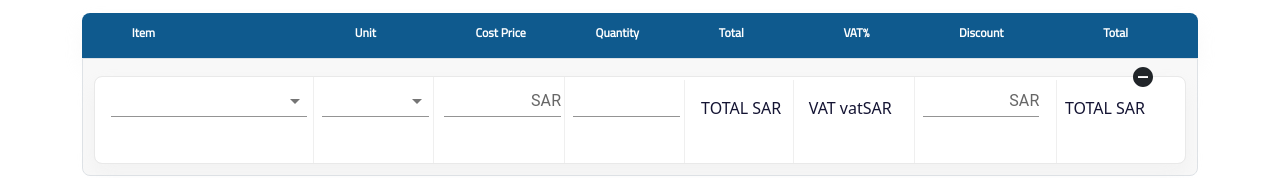
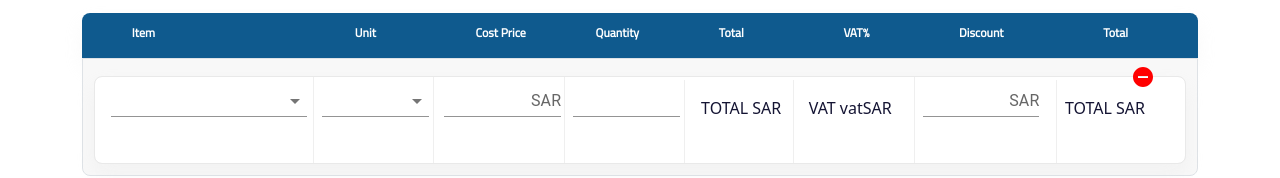
Before and after one commit to shaheerShahid03/TASK, a React (Create React App) app: page / in a window 1280 px wide. Shown: the part 235-413 px from the top of the page. Built offline with nearby package versions, Linux system fonts and the light colour scheme.

Commit message:
ICONS ADDED

```diff
--- a/src/App.js
+++ b/src/App.js
@@ -1,5 +1,5 @@
 import "./App.css";
-import Headings from "./COMPONENTs/TABLE/HEADING/Headings";
+import Headings from "./COMPONENTs/HEADING/Headings";
 import InvoiceTable from "./COMPONENTs/TABLE/InvoiceTable";
 
 function App() {
--- a/src/COMPONENTs/TABLE/InvoiceTable.js
+++ b/src/COMPONENTs/TABLE/InvoiceTable.js
@@ -183,7 +183,10 @@ const InvoiceTable = () => {
                 >
                   TOTAL SAR
                 </p>
-                <RemoveCircleIcon className="deleteIcon" />
+                <RemoveCircleIcon
+                  className="deleteIcon"
+                  style={{ color: "red" }}
+                />
               </div>
             </div>
           </div>
```
Also changed, not shown: src/COMPONENTs/HEADING/Headings.js (renamed from src/COMPONENTs/TABLE/HEADING/Headings.js), src/COMPONENTs/HEADING/heading.css (renamed from src/COMPONENTs/TABLE/HEADING/heading.css).
